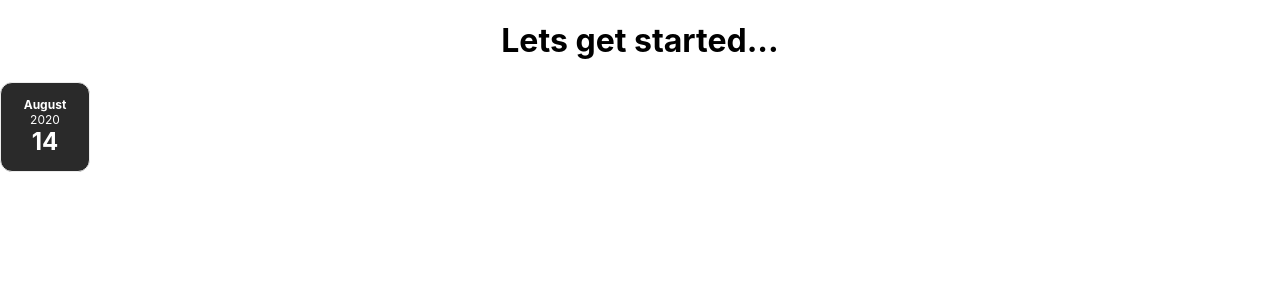
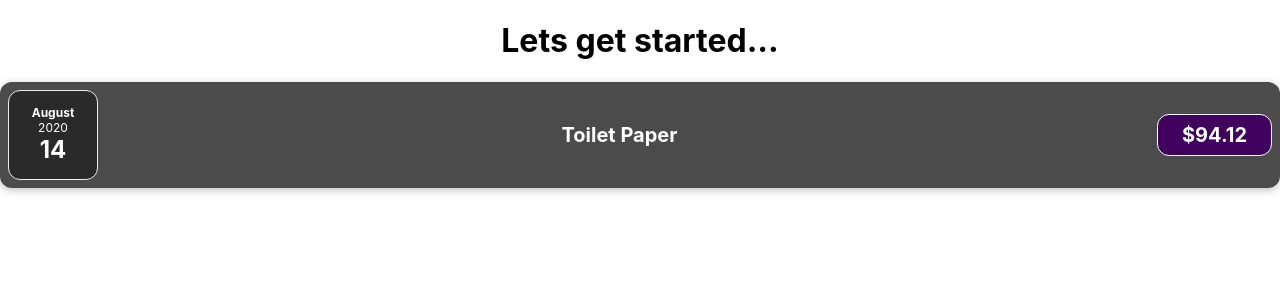
Before and after one commit to smarigowda/reactjs-udemycourse-maxmillan, a React (Create React App) app: page / in a window 1280 px wide. Shown: the top 300 px of the page. Built offline with nearby package versions, Linux system fonts and the light colour scheme.

Commit message:
composing ExpenseDate with ExpenseItem

```diff
--- a/src/App.tsx
+++ b/src/App.tsx
@@ -1,24 +1,24 @@
-import './App.css';
-import ExpenseDate from './components/ExpenseDate';
+import "./App.css";
+import ExpenseItem from "./components/ExpenseItem";
 
 function App() {
   const expenses = [
     {
-      id: 'e1',
-      title: 'Toilet Paper',
+      id: "e1",
+      title: "Toilet Paper",
       amount: 94.12,
       date: new Date(2020, 7, 14),
     },
-    { id: 'e2', title: 'New TV', amount: 799.49, date: new Date(2021, 2, 12) },
+    { id: "e2", title: "New TV", amount: 799.49, date: new Date(2021, 2, 12) },
     {
-      id: 'e3',
-      title: 'Car Insurance',
+      id: "e3",
+      title: "Car Insurance",
       amount: 294.67,
       date: new Date(2021, 2, 28),
     },
     {
-      id: 'e4',
-      title: 'New Desk (Wooden)',
+      id: "e4",
+      title: "New Desk (Wooden)",
       amount: 450,
       date: new Date(2021, 5, 12),
     },
@@ -26,7 +26,11 @@ function App() {
   return (
     <div className="App">
       <h1>Lets get started...</h1>
-      <ExpenseDate date={expenses[0].date}/>
+      <ExpenseItem
+        date={expenses[0].date}
+        title={expenses[0].title}
+        amount={expenses[0].amount}
+      />
     </div>
   );
 }
--- a/src/components/ExpenseDate.tsx
+++ b/src/components/ExpenseDate.tsx
@@ -1,8 +1,9 @@
 import "./ExpenseDate.css";
 
-interface IExpenseDate {
+export interface IExpenseDate {
   date: Date;
 }
+
 const ExpenseDate: React.FC<IExpenseDate> = function (props) {
   const month = props.date.toLocaleString("en-US", { month: "long" });
   const day = props.date.toLocaleString("en-US", { day: "2-digit" });
--- /dev/null
+++ b/src/components/ExpenseItem.css
@@ -0,0 +1,56 @@
+.expense-item {
+  display: flex;
+  justify-content: space-between;
+  align-items: center;
+  box-shadow: 0 2px 8px rgba(0, 0, 0, 0.25);
+  padding: 0.5rem;
+  margin: 1rem 0;
+  border-radius: 12px;
+  background-color: #4b4b4b;
+}
+
+.expense-item__description {
+  display: flex;
+  flex-direction: column;
+  gap: 1rem;
+  align-items: flex-end;
+  flex-flow: column-reverse;
+  justify-content: flex-start;
+  flex: 1;
+}
+
+.expense-item h2 {
+  color: #3a3a3a;
+  font-size: 1rem;
+  flex: 1;
+  margin: 0 1rem;
+  color: white;
+}
+
+.expense-item__price {
+  font-size: 1rem;
+  font-weight: bold;
+  color: white;
+  background-color: #40005d;
+  border: 1px solid white;
+  padding: 0.5rem;
+  border-radius: 12px;
+}
+
+@media (min-width: 580px) {
+  .expense-item__description {
+    flex-direction: row;
+    align-items: center;
+    justify-content: flex-start;
+    flex: 1;
+  }
+
+  .expense-item__description h2 {
+    font-size: 1.25rem;
+  }
+
+  .expense-item__price {
+    font-size: 1.25rem;
+    padding: 0.5rem 1.5rem;
+  }
+}
--- /dev/null
+++ b/src/components/ExpenseItem.tsx
@@ -0,0 +1,22 @@
+import ExpenseDate, { IExpenseDate } from "./ExpenseDate";
+
+import "./ExpenseItem.css";
+
+interface IExpenseItem extends IExpenseDate {
+  title: string;
+  amount: number;
+}
+
+const ExpenseItem: React.FC<IExpenseItem> = function ExpenseItem(props) {
+  return (
+    <div className="expense-item">
+      <ExpenseDate date={props.date} />
+      <div className="expense-item__description">
+        <h2>{props.title}</h2>
+        <div className="expense-item__price">${props.amount}</div>
+      </div>
+    </div>
+  );
+};
+
+export default ExpenseItem;
```
Also changed, not shown: public/manifest.json.
